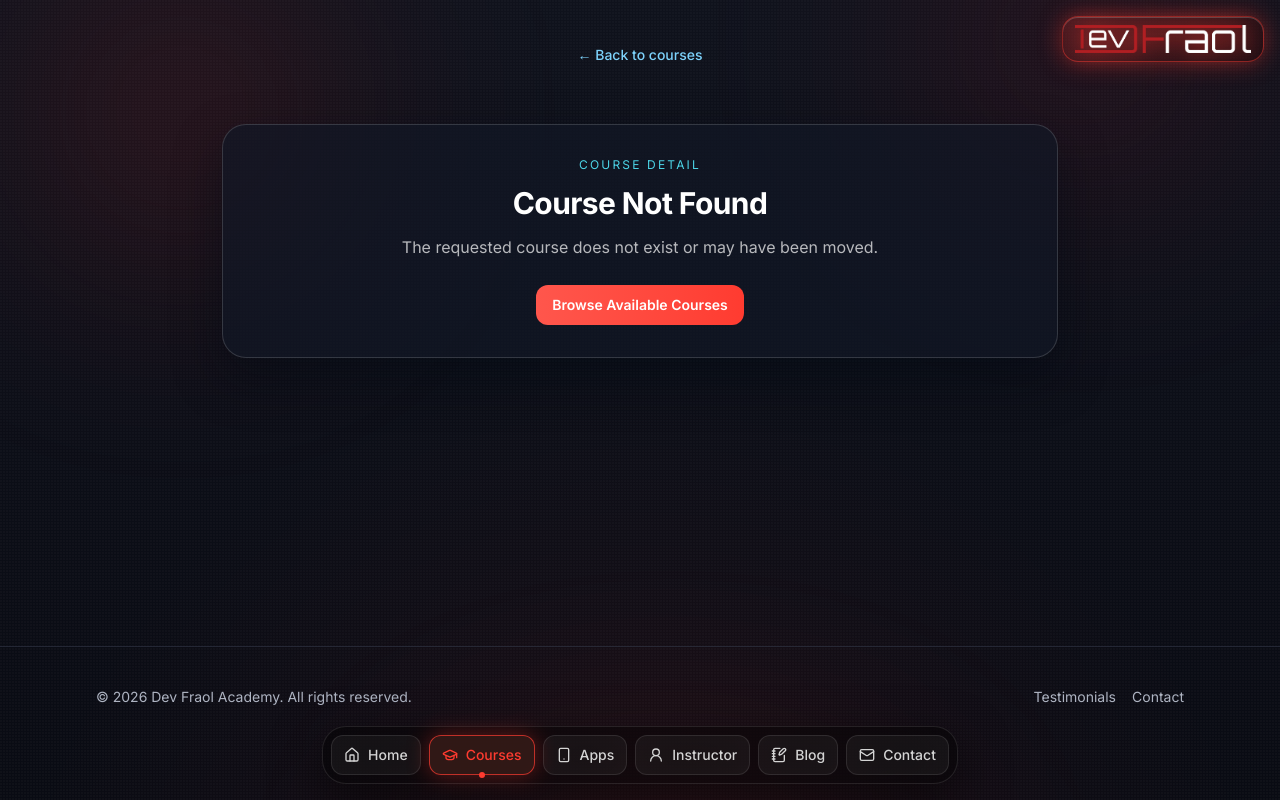
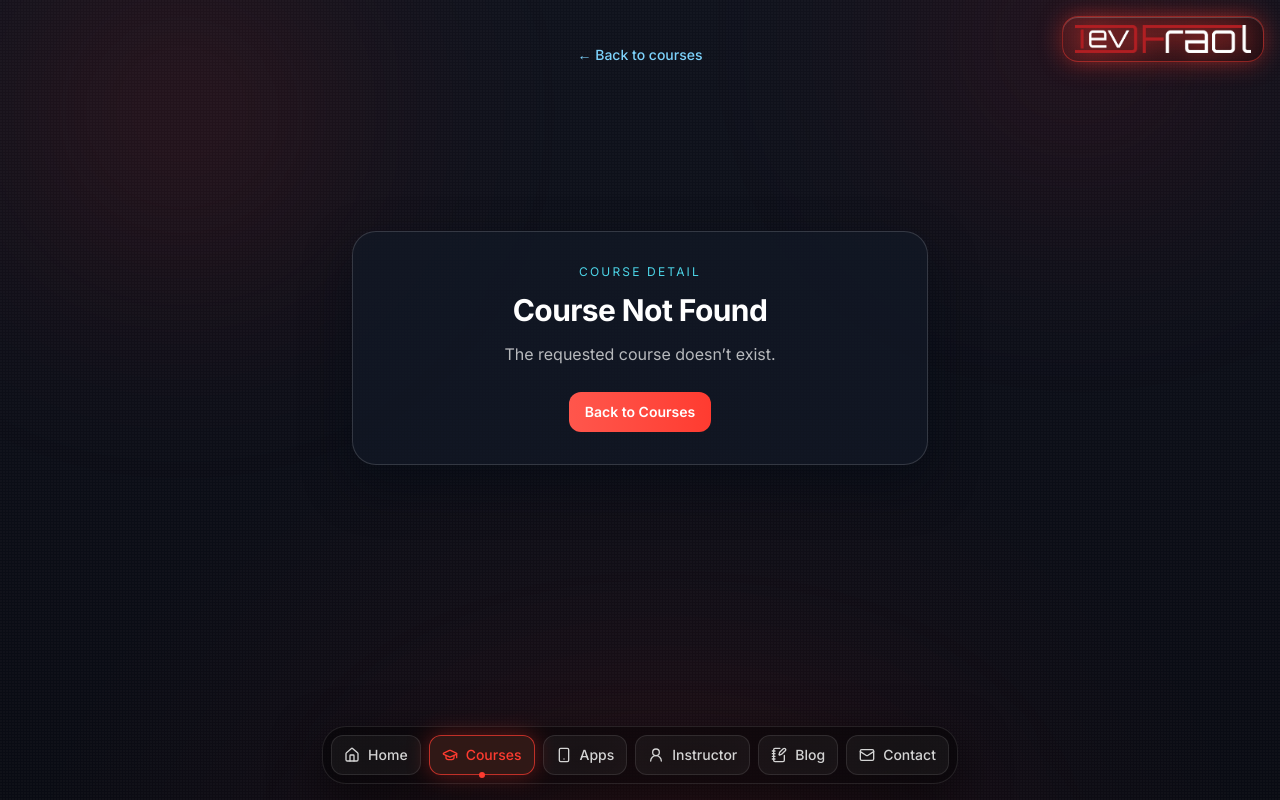
Before and after one commit to Fraol2728/devfraolweb, a React (Vite) app: page /courses/1 in a window 1280 px wide. Shown: the top 800 px of the page. Built offline with nearby package versions, Linux system fonts and the light colour scheme.

Commit message:
Fix course detail slug routing and not-found handling

```diff
--- a/src/app/App.jsx
+++ b/src/app/App.jsx
@@ -78,7 +78,6 @@ function App() {
                   <Route path="/apps/:id" element={<AppDetail />} />
                   <Route path="/apps/python-code-editor" element={<PythonCodeEditor />} />
                   <Route path="/courses" element={<CoursesPage />} />
-                  <Route path="/course/:slug" element={<CourseDetailPage />} />
                   <Route path="/courses/:slug" element={<CourseDetailPage />} />
                   <Route path="/login" element={<Login />} />
                   <Route path="/signup" element={<Signup />} />
--- a/src/features/courses/CourseDetail.jsx
+++ b/src/features/courses/CourseDetail.jsx
@@ -12,8 +12,24 @@ export const CourseDetail = () => {
   const [activeModuleId, setActiveModuleId] = useState(null);
   const [activeLessonId, setActiveLessonId] = useState(null);
   const [isMobilePanelOpen, setIsMobilePanelOpen] = useState(false);
+  const [isResolvingCourse, setIsResolvingCourse] = useState(true);
 
-  const course = useMemo(() => mockCourses.find((entry) => entry.slug === slug) ?? null, [slug]);
+  const normalizedSlug = String(slug ?? "").toLowerCase();
+
+  const course = useMemo(
+    () =>
+      mockCourses.find((entry) => String(entry.slug).toLowerCase() === String(slug ?? "").toLowerCase()) ?? null,
+    [slug],
+  );
+
+  useEffect(() => {
+    setIsResolvingCourse(true);
+    const timeoutId = window.setTimeout(() => {
+      setIsResolvingCourse(false);
+    }, 180);
+
+    return () => window.clearTimeout(timeoutId);
+  }, [normalizedSlug]);
 
   const allLessons = useMemo(() => {
     if (!course) return [];
@@ -51,18 +67,34 @@ export const CourseDetail = () => {
     setActiveLessonId(lesson.id);
   };
 
+  if (isResolvingCourse) {
+    return (
+      <section className="mx-auto w-full max-w-[1280px] px-4 py-8 sm:px-6 lg:px-8" aria-live="polite" aria-busy="true">
+        <div className="mb-6 animate-pulse">
+          <div className="h-3 w-24 rounded bg-white/15" />
+          <div className="mt-4 h-10 w-full max-w-xl rounded bg-white/15" />
+          <div className="mt-4 h-4 w-full max-w-3xl rounded bg-white/10" />
+        </div>
+        <div className="grid gap-5 lg:grid-cols-[minmax(290px,33%)_minmax(0,67%)]">
+          <div className="h-[360px] rounded-3xl border border-white/10 bg-[#121826]/60" />
+          <div className="h-[360px] rounded-3xl border border-white/10 bg-[#121826]/60" />
+        </div>
+      </section>
+    );
+  }
+
   if (!course) {
     return (
-      <section className="mx-auto w-full max-w-[900px] px-4 py-14 sm:px-6 lg:px-8">
-        <div className="rounded-3xl border border-white/15 bg-[#121826]/70 p-8 text-center shadow-[0_20px_50px_rgba(3,8,18,0.45)]">
+      <section className="flex min-h-[70vh] items-center justify-center px-4 py-12 sm:px-6 lg:px-8">
+        <div className="w-full max-w-xl rounded-3xl border border-white/15 bg-[#121826]/75 p-8 text-center shadow-[0_20px_50px_rgba(3,8,18,0.45)]">
           <p className="text-xs uppercase tracking-[0.18em] text-cyan-300/90">Course Detail</p>
           <h1 className="mt-3 text-3xl font-bold text-white">Course Not Found</h1>
-          <p className="mt-3 text-white/70">The requested course does not exist or may have been moved.</p>
+          <p className="mt-3 text-white/70">The requested course doesn’t exist.</p>
           <Link
             to="/courses"
             className="mt-6 inline-flex rounded-xl bg-gradient-to-r from-[#ff564c] to-[#ff3b30] px-4 py-2.5 text-sm font-semibold text-white"
           >
-            Browse Available Courses
+            Back to Courses
           </Link>
         </div>
       </section>
```
